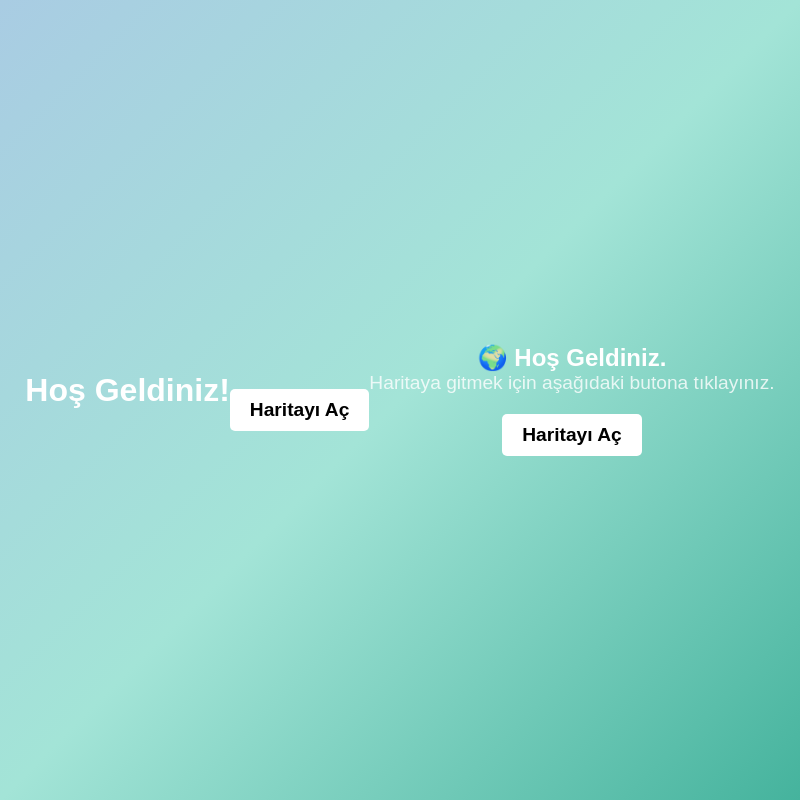
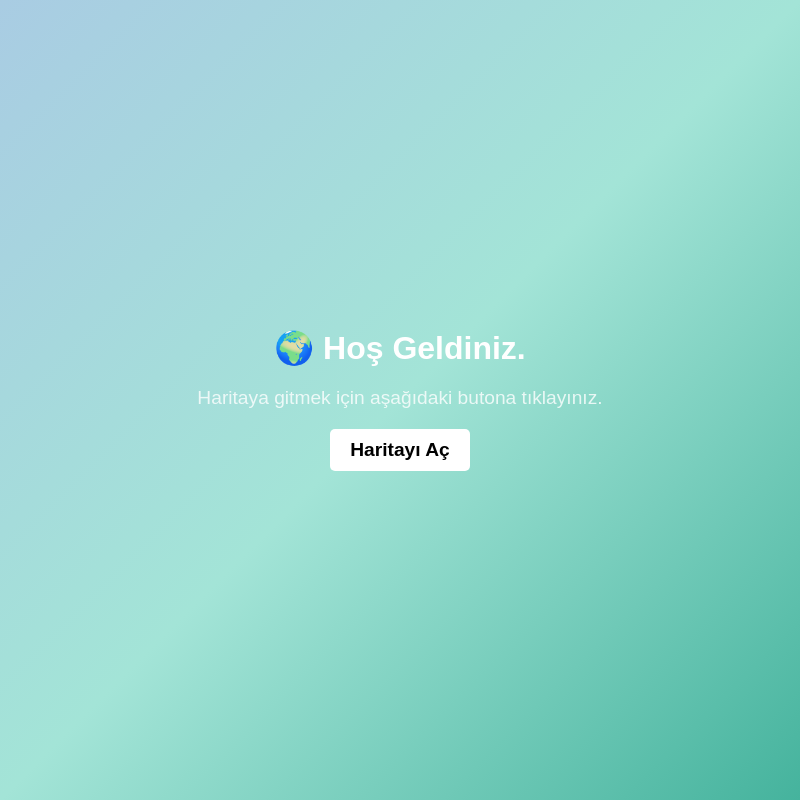
Before and after one commit to Alkem0s/commute-optimizer, an Electron app: page index.html in a window 800 px wide. Drawn offline with nearby package versions, Linux system fonts and the light colour scheme; no server answers.

Commit message:
small ui update

```diff
--- a/index.html
+++ b/index.html
@@ -48,14 +48,8 @@
     </style>
 </head>
 <body>
-    <h1>Hoş Geldiniz!</h1>
-    <div id="canvas-container"></div>
-    <button onclick="goToMap()">Haritayı Aç</button>
-
-    <script src="main.js"></script> <!-- JavaScript dosyamızı çağırıyoruz -->
-
     <div style="text-align: center;">
-        <h2>🌍 Hoş Geldiniz.</h1>
+        <h1>🌍 Hoş Geldiniz.</h1>
         <p>Haritaya gitmek için aşağıdaki butona tıklayınız.</p>
         <button onclick="window.location.href='map.html'">Haritayı Aç</button>
 
```
